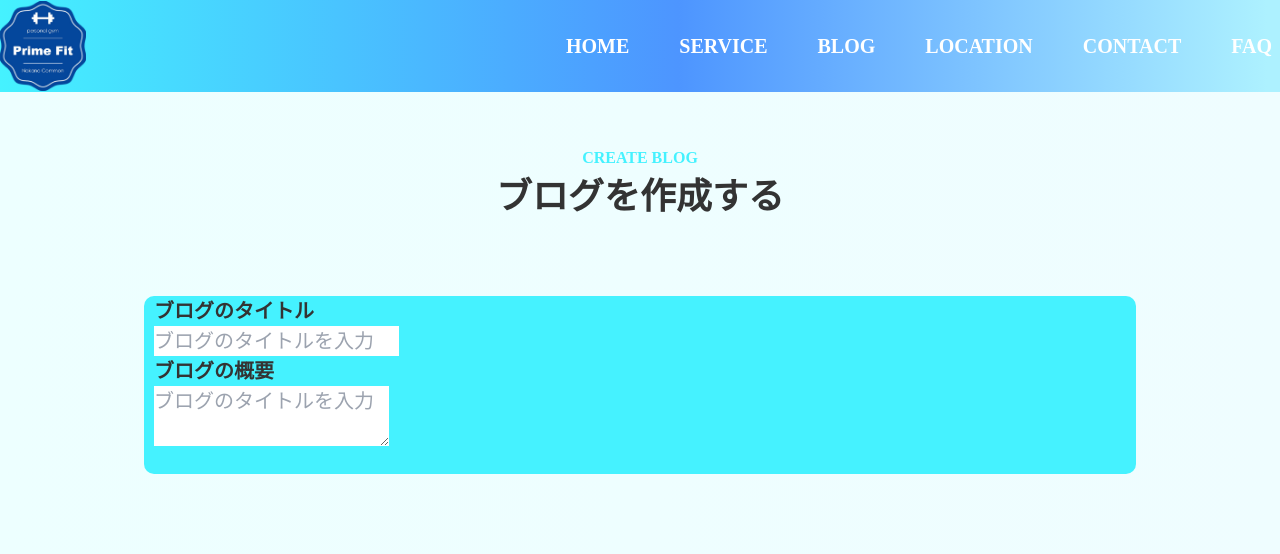
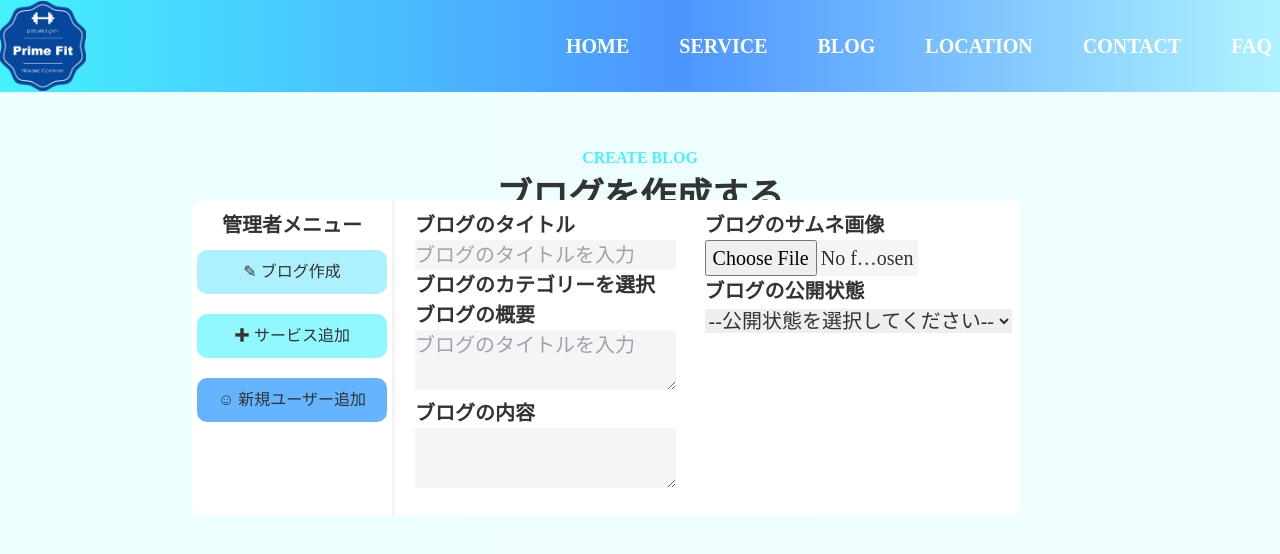
Before and after one commit to saitoshi/nakanoPrimeFit2, a Next.js app in the folder src/: page /create-blog in a window 1280 px wide. Shown: the top 554 px of the page. Built offline with nearby package versions, Linux system fonts and the light colour scheme.

Commit message:
issue-09: modified the blog

```diff
--- a/src/app/components/BlogRelated/BlogForm.tsx
+++ b/src/app/components/BlogRelated/BlogForm.tsx
@@ -37,7 +37,15 @@ export const BlogForm = () => {
               type='title'
               id='title'
               name='title'
-              placeholder='ブログのタイトルを入力'></input>
+              placeholder='ブログのタイトルを入力'
+              onChange={(e: any) => {
+                setTitle(e.target.value);
+              }}></input>
+            <br />
+            <label htmlFor='title' className='formHeader'>
+              ブログのカテゴリーを選択
+            </label>
+
             <br />
             <label htmlFor='description' className='formHeader'>
               ブログの概要
@@ -46,10 +54,45 @@ export const BlogForm = () => {
             <textarea
               id='description'
               name='description'
-              placeholder='ブログのタイトルを入力'></textarea>
+              placeholder='ブログのタイトルを入力'
+              onChange={(e: any) => {
+                setDescription(e.target.value);
+              }}></textarea>
+            <br />
+            <label htmlFor='content' className='formHeader'>
+              ブログの内容
+            </label>
+            <br />
+            <textarea
+              id='content'
+              name='content'
+              onChange={(e: any) => {
+                setContent(e.target.value);
+              }}></textarea>
             <br />
           </div>
-          <div className='smlRightCol'></div>
+          <div className='smlRightCol'>
+            <label htmlFor='file' className='formHeader'>
+              ブログのサムネ画像
+            </label>
+            <br />
+            <input type='file' name='thumbnail'></input>
+            <br />
+            <label htmlFor='status' className='formHeader'>
+              ブログの公開状態
+            </label>
+            <br />
+            <select
+              name='status'
+              id='status-select'
+              onChange={(e: any) => {
+                setStatus(e.target.value);
+              }}>
+              <option value=''>--公開状態を選択してください--</option>
+              <option value='dog'>非公開</option>
+              <option value='cat'>公開</option>
+            </select>
+          </div>
         </div>
       </form>
     </div>
--- a/src/app/components/BlogRelated/style.css
+++ b/src/app/components/BlogRelated/style.css
@@ -1,17 +1,33 @@
 #blogForm {
-  margin: 0 auto;
+  margin: 0 5px;
   font-size: 20px;
-}
 
-.formCreation {
-  margin: 0 10%;
-  background-color: rgba(69, 242, 255, 1);
   border-radius: 10px;
   padding: 0 10px 10px 10px;
 }
+form,
+input,
+textarea {
+  width: 90%;
+}
 
+input,
+textarea {
+  background-color: whitesmoke;
+}
 .formHeader {
   text-align: left;
   font-weight: 700;
   color: #333;
 }
+
+@media screen and (max-width: 800px) {
+  #blogForm {
+    font-size: 16px;
+  }
+  form,
+  input,
+  textarea {
+    width: 100%;
+  }
+}
--- /dev/null
+++ b/src/app/components/Dashboard Related/DashboardCreate.tsx
@@ -0,0 +1,25 @@
+'use client';
+import React, { useEffect, useState } from 'react';
+import { LoadingWheel } from '../LoadingWheel/LoadingWheel';
+import { getBlogs } from '@/app/utils/assistFunctions/blogFunction';
+import { IBlog } from '@/app/constants/type';
+import { BlogForm } from '../BlogRelated/BlogForm';
+import './style.css';
+export const DashboardBlogCreate = () => {
+  return (
+    <div className='tab'>
+      <div className='tabMenu'>
+        <h5>管理者メニュー</h5>
+
+        <button className='createBlogButton'>&#x270E; ブログ作成</button>
+        <button className='addServiceButton'>&#x271A; サービス追加</button>
+        <button className='addUserButton'>&#x263A; 新規ユーザー追加</button>
+      </div>
+      <div className='tabBody'>
+        <div className='tabContainer'>
+          <BlogForm />
+        </div>
+      </div>
+    </div>
+  );
+};
--- a/src/app/create-blog/page.tsx
+++ b/src/app/create-blog/page.tsx
@@ -1,5 +1,5 @@
 import type { Metadata } from 'next';
-import { BlogForm } from '../components/BlogRelated/BlogForm';
+import { DashboardBlogCreate } from '../components/Dashboard Related/DashboardCreate';
 export default function CreateBlog() {
   return (
     <div>
@@ -8,7 +8,7 @@ export default function CreateBlog() {
           <p className='subHeader'>CREATE BLOG</p>
           <p className='mainHeader'>ブログを作成する</p>
         </h2>
-        <BlogForm />
+        <DashboardBlogCreate />
       </div>
     </div>
   );
```
